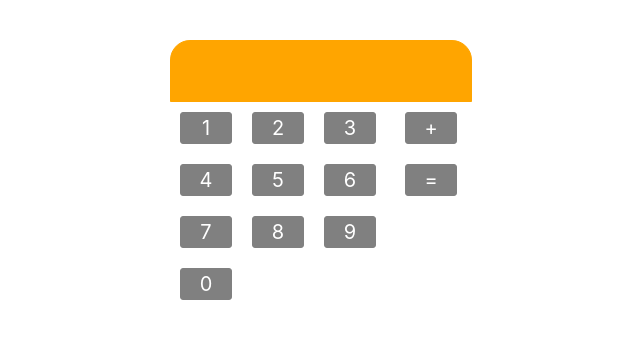
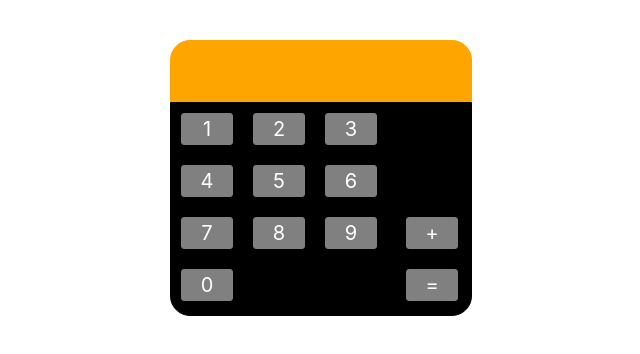
Before and after one commit to JessicaBunyan/React-Calc-Tutorial, a React (Create React App) app: page / in a window 1280 px wide. Shown: the top 354 px of the page, without its empty margins (320-960 px from the left). Built offline with nearby package versions, Linux system fonts and the light colour scheme.

Commit message:
fix where result gets put after equals

```diff
--- a/src/App.js
+++ b/src/App.js
@@ -43,8 +43,8 @@ class App extends Component {
   equals() {
     this.setState({
       operator: "",
-      value1: "",
-      value2: parseInt(this.state.value1) + parseInt(this.state.value2)
+      value1: parseInt(this.state.value1) + parseInt(this.state.value2),
+      value2: ""
     });
   }
 
@@ -58,8 +58,10 @@ class App extends Component {
           <div className="v1">{this.state.value2 + this.state.operator}</div>
           <div className="v2">{this.state.value1} </div>
         </div>
-        <div className="numbers">{numbers}</div>
-        <div className="operators">{operators}</div>
+        <div className="buttons">
+          <div className="numbers">{numbers}</div>
+          <div className="operators">{operators}</div>
+        </div>
       </div>
     );
   }
```
